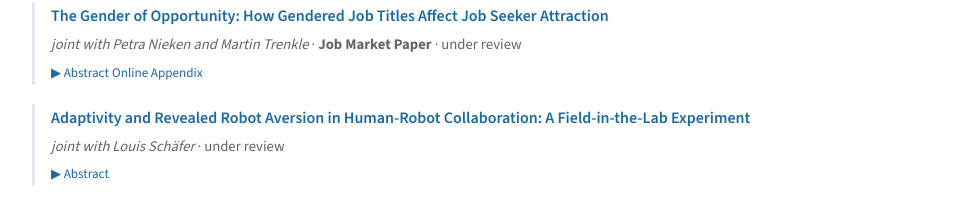
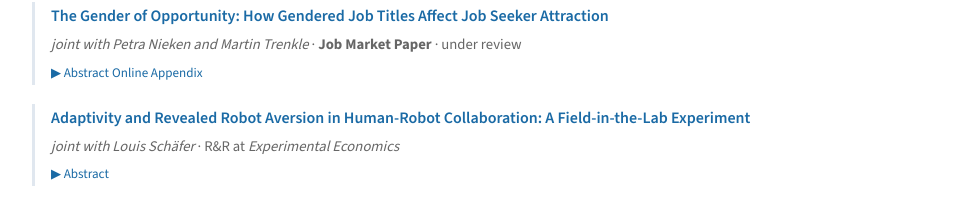
Before and after one commit to Paul-cmd/Paul-cmd.github.io, a plain HTML site: page index.html in a window 1280 px wide. Shown: the part 1679-1881 px from the top of the page, without its empty margins (158-1121 px from the left). Drawn offline with nearby package versions, Linux system fonts and the light colour scheme.

Commit message:
updated paper status

```diff
--- a/index.html
+++ b/index.html
@@ -120,7 +120,7 @@
 
       <div class="paper">
         <div class="paper-title"><a href="https://mpra.ub.uni-muenchen.de/126663/" target="_blank" rel="noopener">Adaptivity and Revealed Robot Aversion in Human-Robot Collaboration: A Field-in-the-Lab Experiment</a></div>
-        <div class="paper-details"><span class="coauthors">joint with Louis Sch&auml;fer</span> &middot; under review</div>
+        <div class="paper-details"><span class="coauthors">joint with Louis Sch&auml;fer</span> &middot; R&amp;R at <em>Experimental Economics</em></div>
         <button class="abstract-toggle" onclick="this.parentElement.querySelector('.paper-abstract').classList.toggle('open')">&#9654; Abstract</button>
         <div class="paper-abstract">We study human-robot collaboration in a controlled experiment run in a realistic production environment. Participants completed a sequential task in pairs, where one worker decided whether to pass intermediate components to a coworker or not. We find strong evidence of robot aversion: workers were significantly less likely to pass intermediate products in the robotic treatments. Adaptivity only marginally affected these outcomes. Our results demonstrate that cooperation and responsibility attribution in hybrid teams depend not only on performance but also on social perceptions of artificial agents.</div>
       </div>
```
